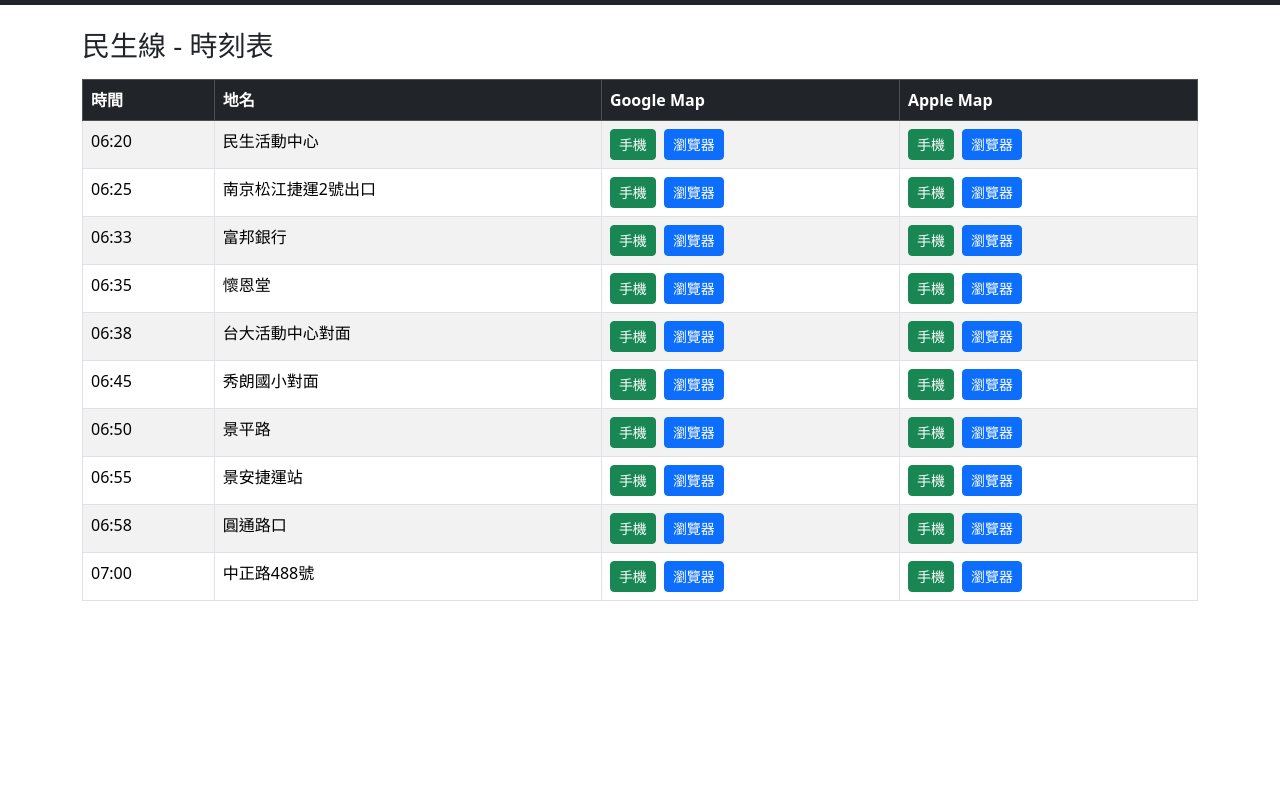
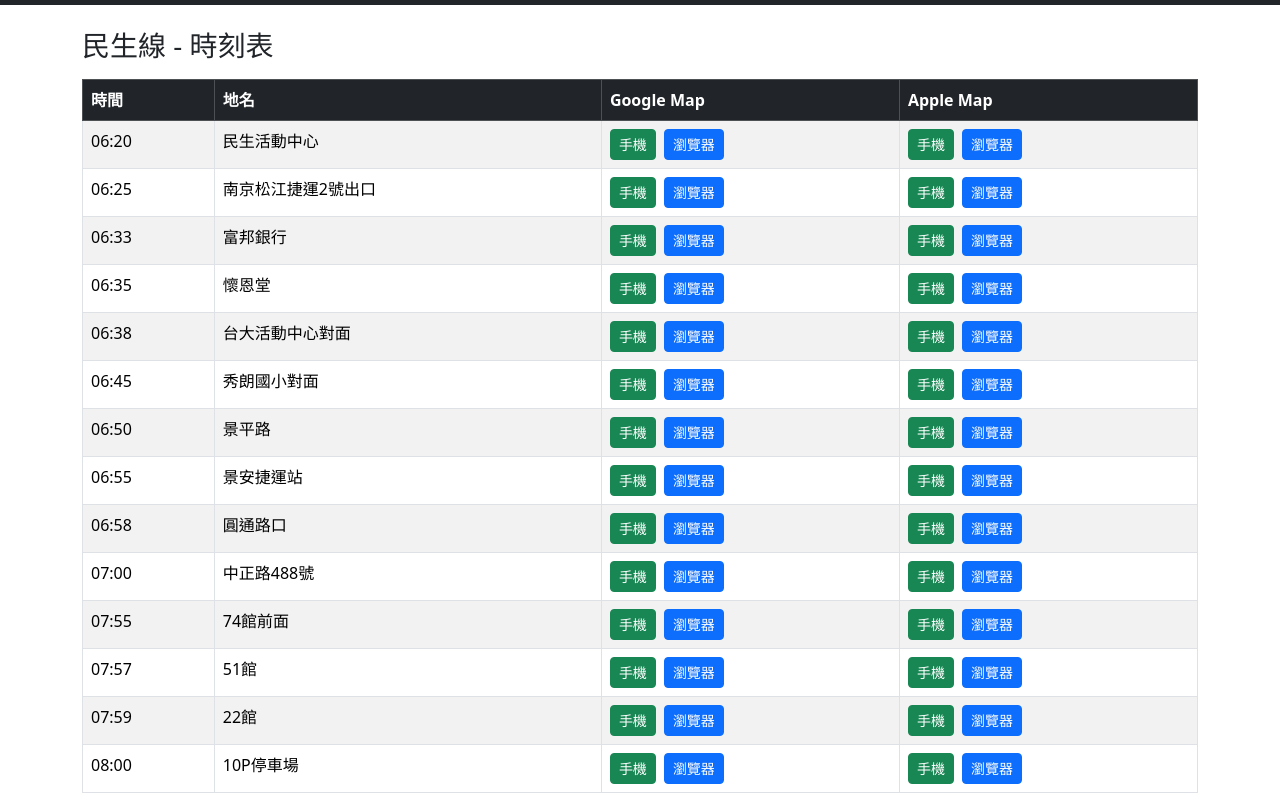
Before and after one commit to paladinlee/TrafficCar, a plain HTML site: page index.html in a window 1280 px wide. Shown: the part 51-860 px from the top of the page. Before the commit the page ends 800 px from the top, so only its background shows below. Drawn offline with nearby package versions, Linux system fonts and the light colour scheme.

Commit message:
民生線早上加上院內站點

```diff
--- a/index.html
+++ b/index.html
@@ -71,7 +71,11 @@
                     { "time": "06:50", "place": "景平路", "NE": "24.992867569562854,121.5111794012165" },
                     { "time": "06:55", "place": "景安捷運站", "NE": "24.993658370523,121.50484014313092" },
                     { "time": "06:58", "place": "圓通路口", "NE": "24.994003147253167,121.4959269239468" },
-                    { "time": "07:00", "place": "中正路488號", "NE": "24.994396136160542,121.48924560522225" }
+                    { "time": "07:00", "place": "中正路488號", "NE": "24.994396136160542,121.48924560522225" },
+                    { "time": "07:55", "place": "74館前面", "NE": "24.773298360553607,121.0470121072169" },
+                    { "time": "07:57", "place": "51館", "NE": "24.773885053363276,121.04450851525927" },
+                    { "time": "07:59", "place": "22館", "NE": "24.776282129956005,121.04331336066015" },
+                    { "time": "08:00", "place": "10P停車場", "NE": "24.772960106349874,121.04733012843961" }
                 ]
             },
             "minB": {
```
